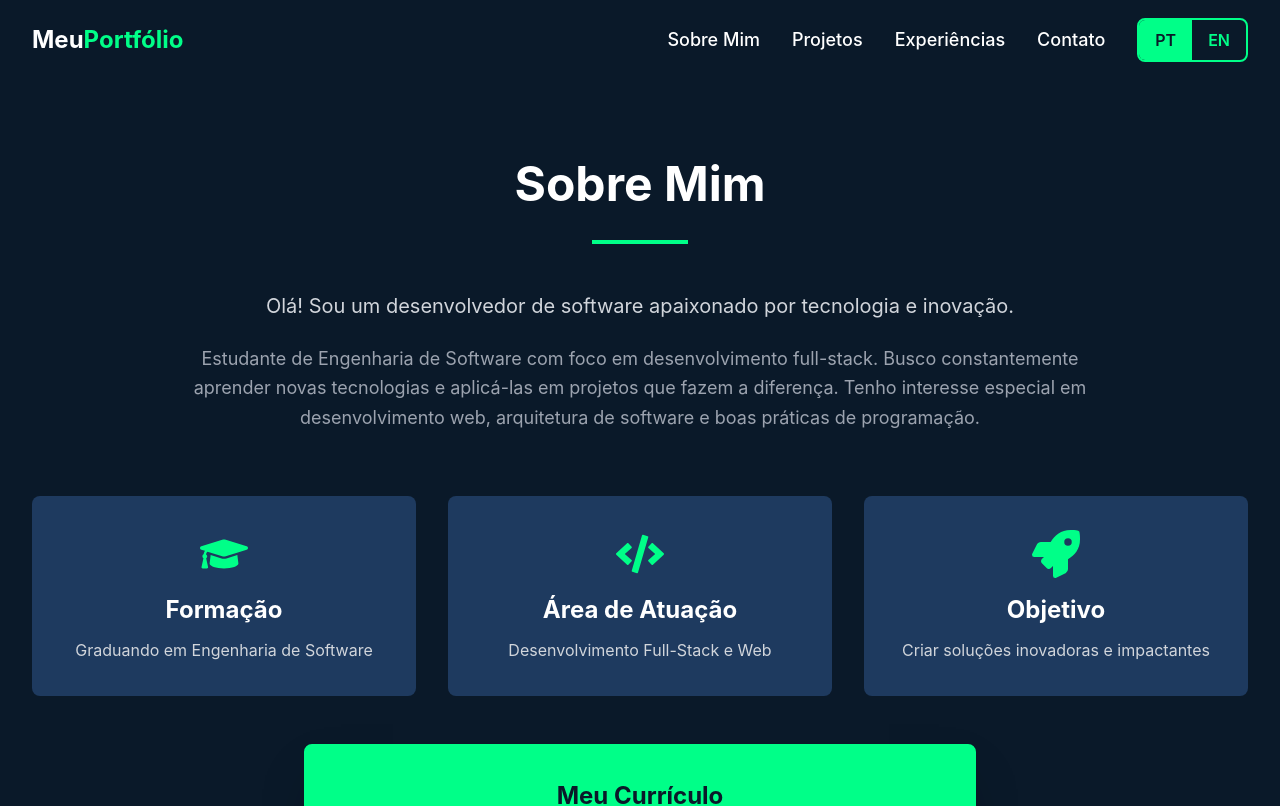
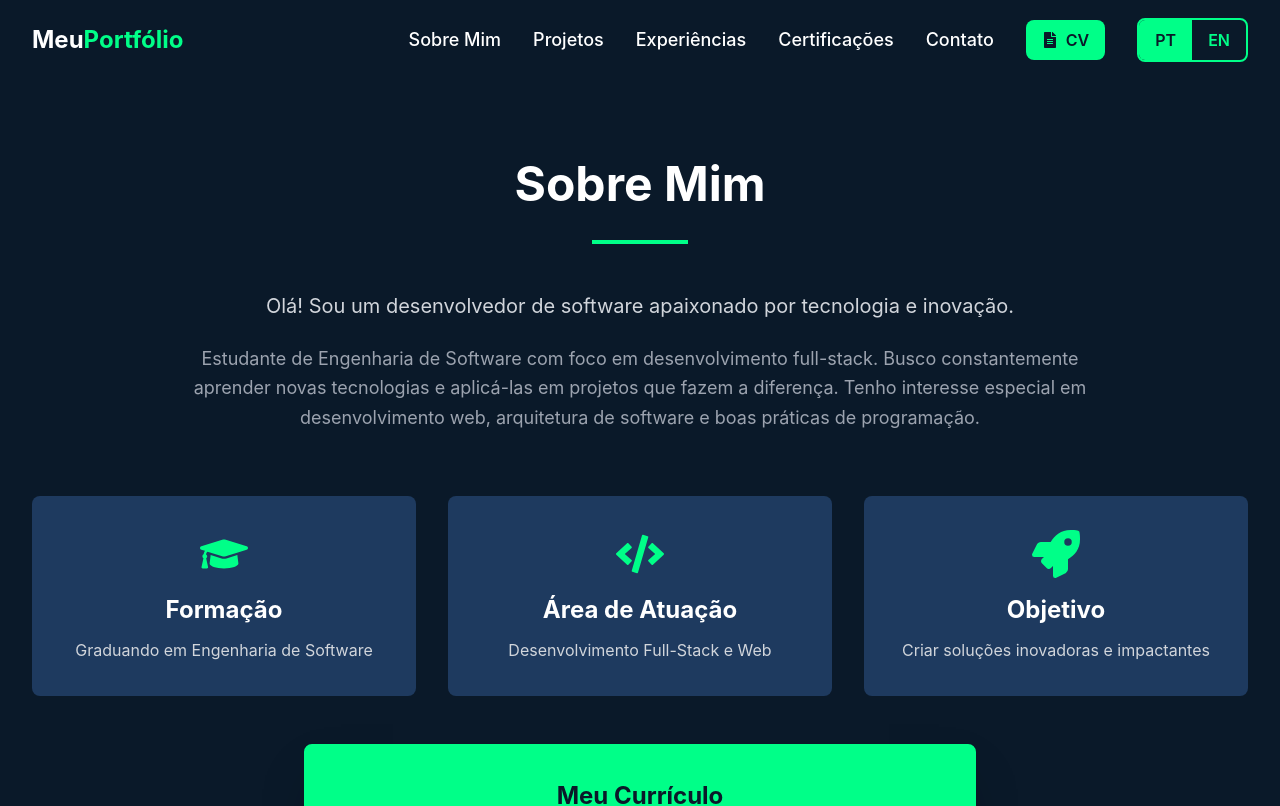
Before and after one commit to felipegiannetti/portfolio-felipe-giannetti-fontenelle, a React (Vite) app: page / in a window 1280 px wide. Shown: the top 806 px of the page. Built offline with nearby package versions, Linux system fonts and the light colour scheme.

Commit message:
Certifications Structures and Uptading Navbar options

```diff
--- a/src/App.jsx
+++ b/src/App.jsx
@@ -3,18 +3,21 @@ import Navbar from './components/Navbar';
 import About from './components/About';
 import Projects from './components/Projects';
 import Experience from './components/Experience';
+import Certifications from './components/Certifications';
 import Contact from './components/Contact';
 
 function App() {
   const [language, setLanguage] = useState('pt');
+  const [showCurriculo, setShowCurriculo] = useState(false);
 
   return (
     <div className="bg-primary-dark text-white">
-      <Navbar language={language} setLanguage={setLanguage} />
+      <Navbar language={language} setLanguage={setLanguage} setShowCurriculo={setShowCurriculo} />
       <main>
-        <About language={language} />
+        <About language={language} showCurriculo={showCurriculo} setShowCurriculo={setShowCurriculo} />
         <Projects language={language} />
         <Experience language={language} />
+        <Certifications language={language} />
         <Contact language={language} />
       </main>
       <footer className="bg-primary-blue py-6 text-center">
--- a/src/components/About.jsx
+++ b/src/components/About.jsx
@@ -1,8 +1,7 @@
 import React, { useState } from 'react';
 import { FaGraduationCap, FaCode, FaRocket, FaDownload, FaTimes } from 'react-icons/fa';
 
-const About = ({ language }) => {
-  const [showCurriculo, setShowCurriculo] = useState(false);
+const About = ({ language, showCurriculo, setShowCurriculo }) => {
 
   const content = {
     pt: {
--- /dev/null
+++ b/src/components/Certifications.jsx
@@ -0,0 +1,96 @@
+import React from 'react';
+import { FaCertificate } from 'react-icons/fa';
+
+const Certifications = ({ language }) => {
+  const certifications = [
+    {
+      id: 1,
+      titlePT: 'Certificado em Desenvolvimento Web Full Stack',
+      titleEN: 'Full Stack Web Development Certificate',
+      issuePT: 'Emitido por',
+      issueEN: 'Issued by',
+      organization: 'Tech Academy Brasil',
+      date: '2024',
+      descriptionPT: 'Formação completa em desenvolvimento web com React, Node.js e databases',
+      descriptionEN: 'Complete web development training with React, Node.js and databases',
+    },
+    {
+      id: 2,
+      titlePT: 'Certificado em React Avançado',
+      titleEN: 'Advanced React Certificate',
+      issuePT: 'Emitido por',
+      issueEN: 'Issued by',
+      organization: 'Frontend Masters',
+      date: '2024',
+      descriptionPT: 'Desenvolvimento avançado de aplicações React com patterns e best practices',
+      descriptionEN: 'Advanced React application development with patterns and best practices',
+    },
+    {
+      id: 3,
+      titlePT: 'Certificado em JavaScript ES6+',
+      titleEN: 'JavaScript ES6+ Certificate',
+      issuePT: 'Emitido por',
+      issueEN: 'Issued by',
+      organization: 'Udemy',
+      date: '2023',
+      descriptionPT: 'Domínio de JavaScript moderno com ES6+ features e funcionalidades avançadas',
+      descriptionEN: 'Mastery of modern JavaScript with ES6+ features and advanced functionality',
+    },
+  ];
+
+  return (
+    <section id="certifications" className="py-20 px-4 md:px-8 max-w-6xl mx-auto">
+      <h2 className="text-4xl font-bold mb-12 text-center">
+        {language === 'en' ? 'Certifications' : 'Certificações'}
+      </h2>
+
+      <div className="grid md:grid-cols-2 lg:grid-cols-3 gap-6">
+        {certifications.map((cert) => (
+          <div
+            key={cert.id}
+            className="bg-primary-blue rounded-lg p-6 hover:shadow-lg hover:shadow-accent-green transition-all duration-300 transform hover:scale-105"
+          >
+            {/* Icon */}
+            <div className="flex justify-center mb-4">
+              <div className="bg-accent-green text-primary-dark p-4 rounded-full">
+                <FaCertificate size={28} />
+              </div>
+            </div>
+
+            {/* Title */}
+            <h3 className="text-xl font-bold mb-2 text-accent-green text-center">
+              {language === 'en' ? cert.titleEN : cert.titlePT}
+            </h3>
+
+            {/* Organization & Date */}
+            <div className="text-center mb-3 border-b border-gray-600 pb-3">
+              <p className="text-sm text-gray-300">
+                <span className="text-gray-400">
+                  {language === 'en' ? cert.issueEN : cert.issuePT}
+                </span>
+                <span className="text-white font-semibold"> {cert.organization}</span>
+              </p>
+              <p className="text-xs text-gray-400 mt-1">{cert.date}</p>
+            </div>
+
+            {/* Description */}
+            <p className="text-gray-300 text-center text-sm leading-relaxed">
+              {language === 'en' ? cert.descriptionEN : cert.descriptionPT}
+            </p>
+          </div>
+        ))}
+      </div>
+
+      {/* Additional Info */}
+      <div className="mt-12 text-center">
+        <p className="text-gray-400 text-sm">
+          {language === 'en'
+            ? 'Certifications obtained through continuous learning and professional development'
+            : 'Certificações obtidas através de aprendizado contínuo e desenvolvimento profissional'}
+        </p>
+      </div>
+    </section>
+  );
+};
+
+export default Certifications;
--- a/src/components/Navbar.jsx
+++ b/src/components/Navbar.jsx
@@ -1,7 +1,7 @@
 import React, { useState, useEffect } from 'react';
-import { FaBars, FaTimes } from 'react-icons/fa';
+import { FaBars, FaTimes, FaFileAlt } from 'react-icons/fa';
 
-const Navbar = ({ language, setLanguage }) => {
+const Navbar = ({ language, setLanguage, setShowCurriculo }) => {
   const [nav, setNav] = useState(false);
   const [scrolled, setScrolled] = useState(false);
 
@@ -21,13 +21,15 @@ const Navbar = ({ language, setLanguage }) => {
         { id: 1, link: 'about', name: 'About Me' },
         { id: 2, link: 'projects', name: 'Projects' },
         { id: 3, link: 'experience', name: 'Experience' },
-        { id: 4, link: 'contact', name: 'Contact' },
+        { id: 4, link: 'certifications', name: 'Certifications' },
+        { id: 5, link: 'contact', name: 'Contact' },
       ]
     : [
         { id: 1, link: 'about', name: 'Sobre Mim' },
         { id: 2, link: 'projects', name: 'Projetos' },
         { id: 3, link: 'experience', name: 'Experiências' },
-        { id: 4, link: 'contact', name: 'Contato' },
+        { id: 4, link: 'certifications', name: 'Certificações' },
+        { id: 5, link: 'contact', name: 'Contato' },
       ];
 
   return (
@@ -58,6 +60,15 @@ const Navbar = ({ language, setLanguage }) => {
                 </li>
               ))}
             </ul>
+
+            {/* CV Button */}
+            <button
+              onClick={() => setShowCurriculo(true)}
+              className="flex items-center gap-2 bg-accent-green text-primary-dark px-4 py-2 rounded-lg font-semibold hover:bg-white transition-colors"
+            >
+              <FaFileAlt size={16} />
+              {language === 'en' ? 'CV' : 'CV'}
+            </button>
 
             {/* Language Toggle */}
             <div className="inline-flex rounded-lg overflow-hidden border-2 border-accent-green">
@@ -103,6 +114,19 @@ const Navbar = ({ language, setLanguage }) => {
                   </a>
                 </li>
               ))}
+              {/* CV Button Mobile */}
+              <li className="py-6">
+                <button
+                  onClick={() => {
+                    setShowCurriculo(true);
+                    handleClick();
+                  }}
+                  className="flex items-center gap-2 bg-accent-green text-primary-dark px-4 py-2 rounded-lg font-semibold text-lg hover:bg-white transition-colors"
+                >
+                  <FaFileAlt size={18} />
+                  {language === 'en' ? 'CV' : 'CV'}
+                </button>
+              </li>
               {/* Language Toggle Mobile */}
               <li className="py-6">
                 <div className="inline-flex rounded-lg overflow-hidden border-2 border-accent-green">
```
